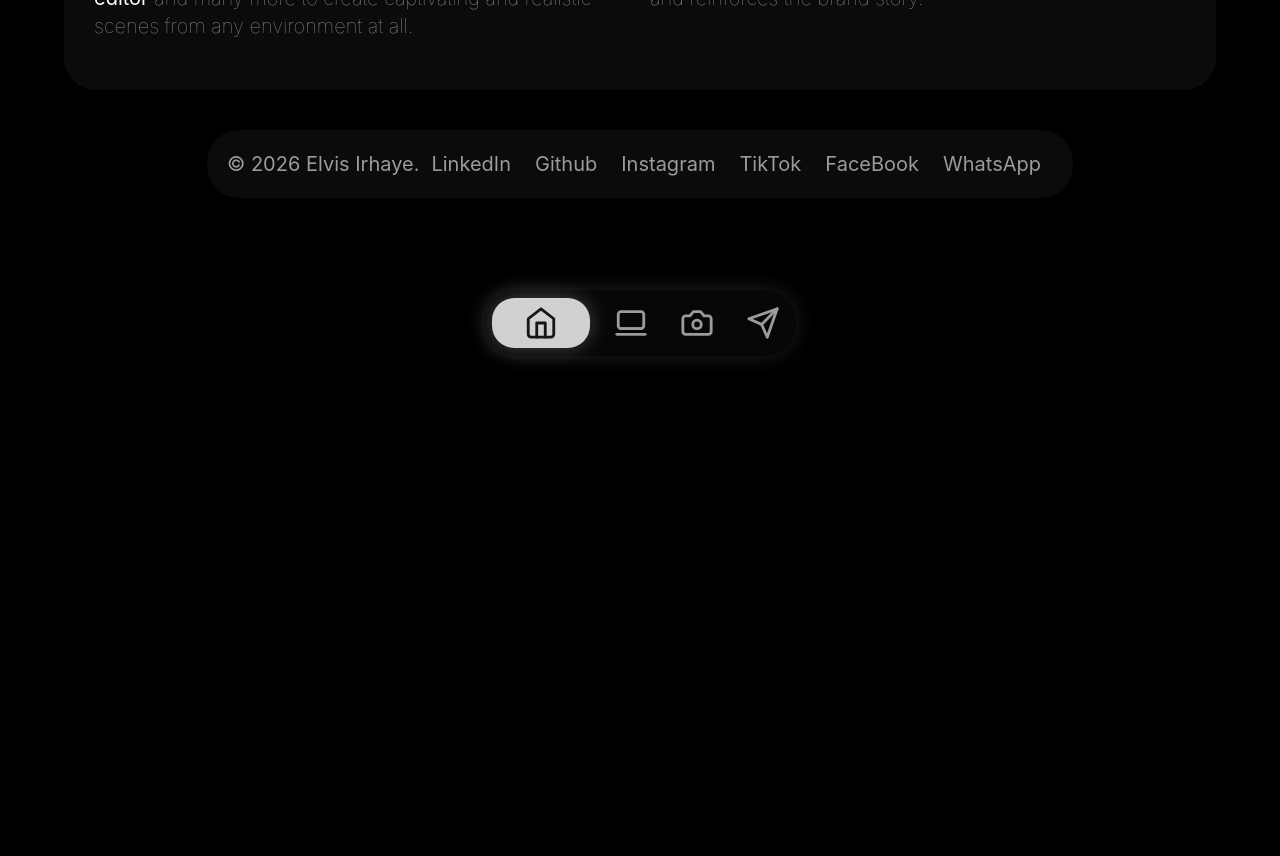
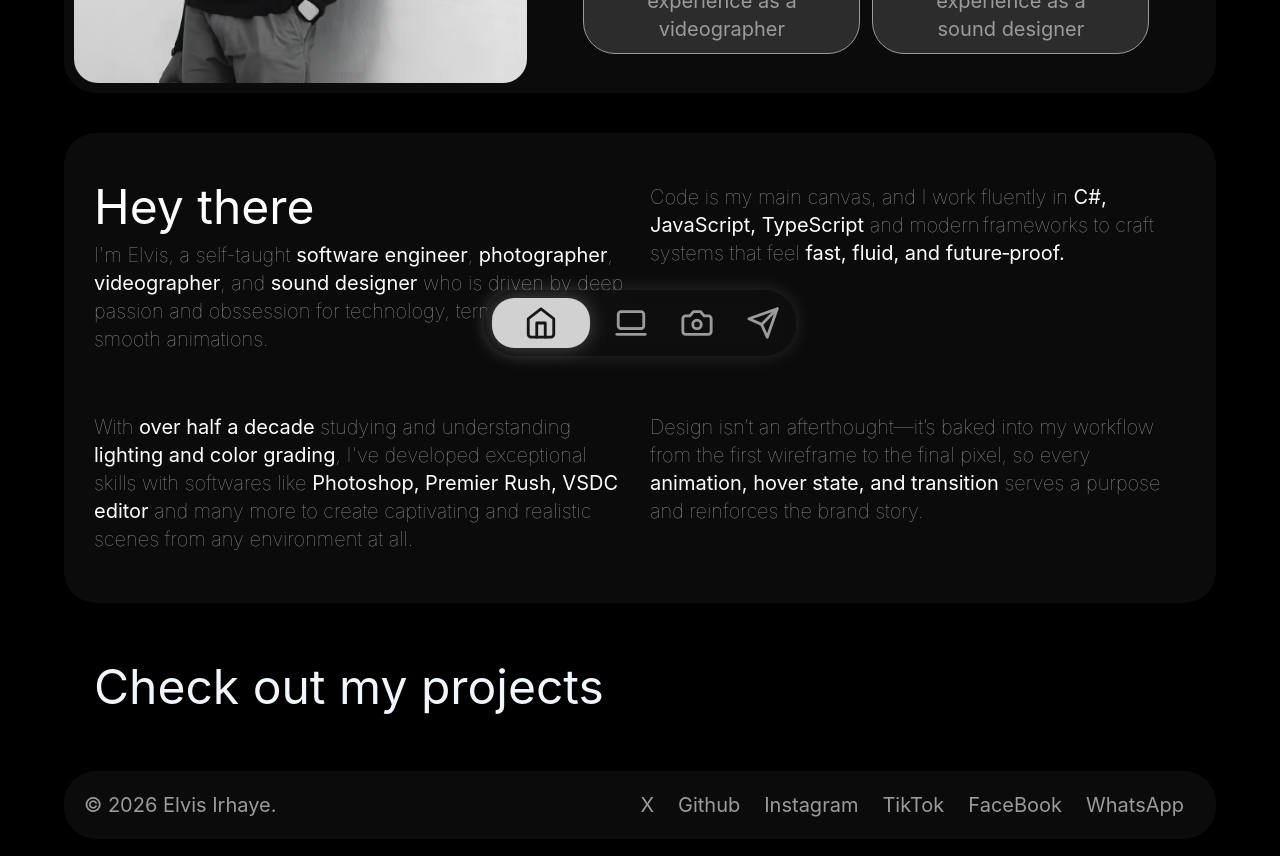
Before and after one commit to viii-fn/portfolio, a React (Vite) app: page / in a window 1280 px wide. Shown: the part 420-1276 px from the top of the page. Before the commit the page ends 800 px from the top, so only its background shows below. Built offline with nearby package versions, Linux system fonts and the light colour scheme.

Commit message:
Minor touches

```diff
--- /dev/null
+++ b/src/components/Footer.tsx
@@ -0,0 +1,23 @@
+export const Footer: React.FC = () => {
+  let date = new Date();
+  let year = date.getFullYear();
+
+  const name: string = 'Elvis';
+  const lastName: string = 'Irhaye';
+
+  return(
+    <>
+      <div className='w-[90%] rounded-4xl bg-[#16161685] mx-auto p-5 mb-40 text-[#9b9b9b] text-xl flex flex-col md:flex-row md:justify-between'>
+        &copy; {year} {name} {lastName}.
+        <div className='w-fit flex flex-col md:flex-row'>
+          <a className='mx-3 mt-5 md:mt-0 hover:text-white transition duration-300' href="https://x.com/viii_fn" target="_blank" rel="noopener noreferrer">X</a>
+          <a className='mx-3 hover:text-white transition duration-300' href="https://github.com/viii-fn" target="_blank" rel="noopener noreferrer">Github</a>
+          <a className='mx-3 hover:text-white transition duration-300' href="https://github.com/viii-fn" target="_blank" rel="noopener noreferrer">Instagram</a>
+          <a className='mx-3 hover:text-white transition duration-300' href="https://github.com/viii-fn" target="_blank" rel="noopener noreferrer">TikTok</a>
+          <a className='mx-3 hover:text-white transition duration-300' href="https://github.com/viii-fn" target="_blank" rel="noopener noreferrer">FaceBook</a>
+          <a className='mx-3 hover:text-white transition duration-300' href="https://github.com/viii-fn" target="_blank" rel="noopener noreferrer">WhatsApp</a>
+        </div>
+      </div>
+    </>
+  )
+}
--- a/src/pages/Home.tsx
+++ b/src/pages/Home.tsx
@@ -1,5 +1,7 @@
 import React from 'react';
 import ProfilePic from '../assets/pfp.JPG';
+import { Footer } from '../components/Footer';
+import Icon from '../../public/favicon.png';
 
 const name: string = 'Elvis';
 const lastName: string = 'Irhaye';
@@ -65,33 +67,23 @@ const AboutSection: React.FC = () => {
   )
 }
 
-const FooterSection: React.FC = () => {
-  let date = new Date();
-  let year = date.getFullYear();
-
+const Project: React.FC = () => {
   return(
-    <>
-      <div className='w-fit rounded-4xl bg-[#16161685] mx-auto p-5 mb-40'>
-        <div className='text-[#9b9b9b] text-xl w-fit flex flex-col md:flex-row'>
-          &copy; {year} {name} {lastName}.
-          <a className='mx-3 mt-5 md:mt-0 hover:text-white transition duration-300' href="https://github.com/viii-fn" target="_blank" rel="noopener noreferrer">LinkedIn</a>
-          <a className='mx-3 hover:text-white transition duration-300' href="https://github.com/viii-fn" target="_blank" rel="noopener noreferrer">Github</a>
-          <a className='mx-3 hover:text-white transition duration-300' href="https://github.com/viii-fn" target="_blank" rel="noopener noreferrer">Instagram</a>
-          <a className='mx-3 hover:text-white transition duration-300' href="https://github.com/viii-fn" target="_blank" rel="noopener noreferrer">TikTok</a>
-          <a className='mx-3 hover:text-white transition duration-300' href="https://github.com/viii-fn" target="_blank" rel="noopener noreferrer">FaceBook</a>
-          <a className='mx-3 hover:text-white transition duration-300' href="https://github.com/viii-fn" target="_blank" rel="noopener noreferrer">WhatsApp</a>
-        </div>
-      </div>
-    </>
+    <div className='mx-auto w-[90%] my-15 px-7.5'>
+      <h1 className='text-5xl'>
+        Check out my projects
+      </h1>
+    </div>
   )
 }
 
 export const Home: React.FC = () => {
   return(
     <>
-      {/* <HeroSection /> */}
+      <HeroSection />
       <AboutSection />
-      <FooterSection />
+      <Project />
+      <Footer />
     </>
   )
 }
```
